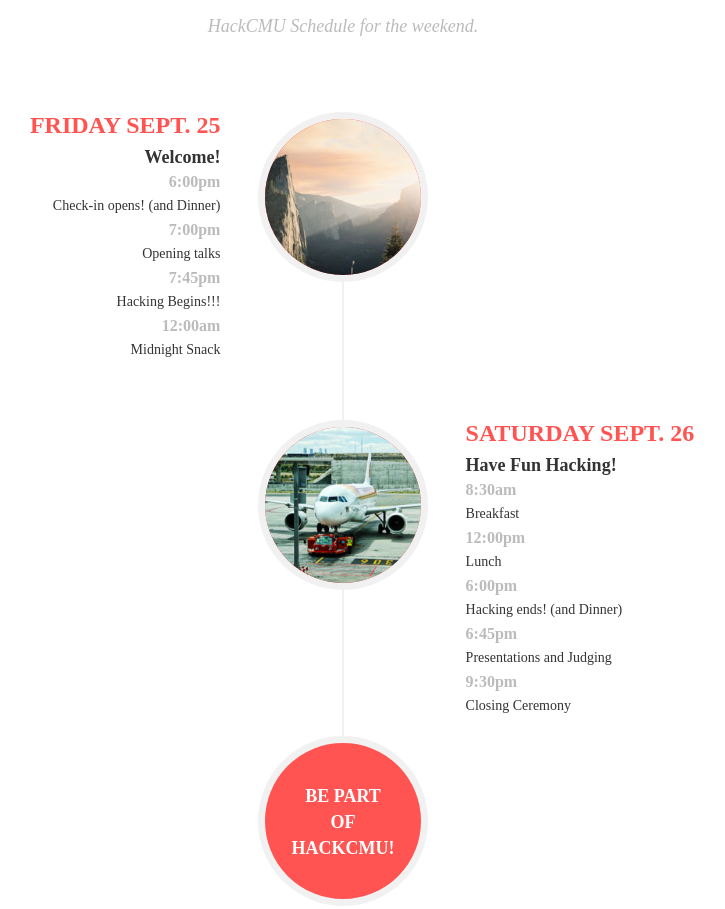
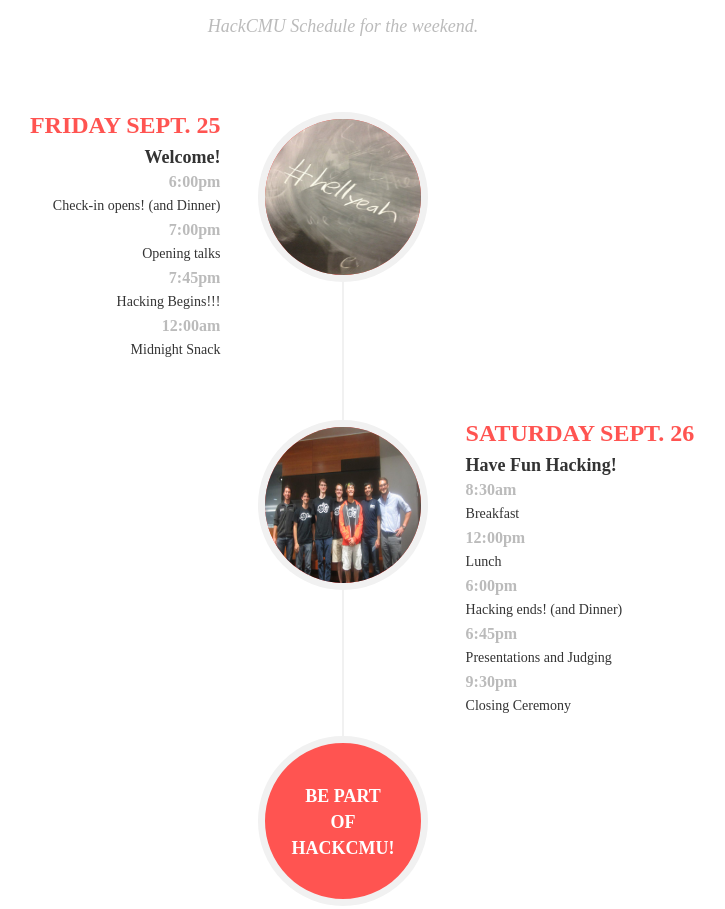
Before and after one commit to rahuang/HackCMUWebsite, a website: page static/index.html in a window 1280 px wide. Shown: the part 2537-3446 px from the top of the page, without its empty margins (297-1022 px from the left). Drawn offline with nearby package versions, Linux system fonts and the light colour scheme; a web font is replaced by a local one.

Commit message:
added schedule images

```diff
--- a/static/index.html
+++ b/static/index.html
@@ -181,7 +181,7 @@
                     <ul class="timeline">
                         <li>
                             <div class="timeline-image">
-                                <img class="img-circle img-responsive" src="img/about/1.jpg" alt="">
+                                <img class="img-circle img-responsive" src="img/schedule1.jpg" alt="" style="height: 156px; width: 156px">
                             </div>
                             <div class="timeline-panel" style="margin-top: -20px;">
                                 <div class="timeline-heading">
@@ -201,7 +201,7 @@
                         </li>
                         <li class="timeline-inverted">
                             <div class="timeline-image">
-                                <img class="img-circle img-responsive" src="img/about/2.jpg" alt="">
+                                <img class="img-circle img-responsive" src="img/schedule2.jpg" alt="" style="height: 156px; width: 156px">
                             </div>
                             <div class="timeline-panel" style="margin-top: -20px;">
                                 <div class="timeline-heading">
```
Also changed, not shown: static/img/schedule1.jpg (added), static/img/schedule2.jpg (added), 1 other file.
